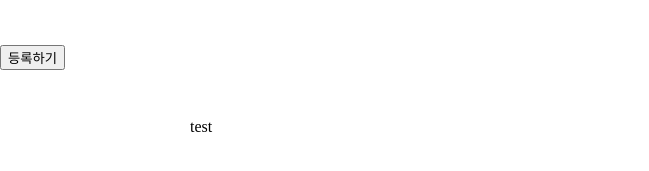
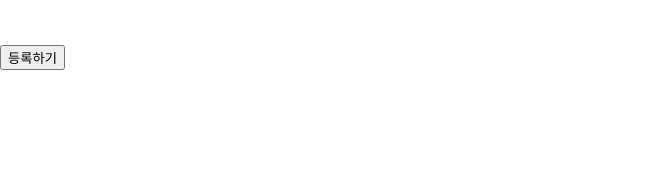
Before and after one commit to dohyung102/Forest, a React (Create React App) app in the folder frontend/: page /seller in a window 1280 px wide. Shown: the part 975-1146 px from the top of the page, without its empty margins (0-649 px from the left). Built offline with nearby package versions, Linux system fonts and the light colour scheme.

Commit message:
REFAC: remove unused code in Footer

```diff
--- a/frontend/src/components/layout/Footer.js
+++ b/frontend/src/components/layout/Footer.js
@@ -1,15 +1,10 @@
 import React from 'react';
-
-import Box from '@mui/material/Box';
-import Container from '@mui/material/Container';
 
 const Footer = () => {
   return (
-    <Box sx={{ my: 6, display: { xs: 'none', md: 'flex' } }}>
-      <Container maxWidth="md" height="100%" disableGutters>
-        <Box>test</Box>
-      </Container>
-    </Box>
+    <div className='layout-footer'>
+      {/* footer */}
+    </div>
   );
 };
 
```
